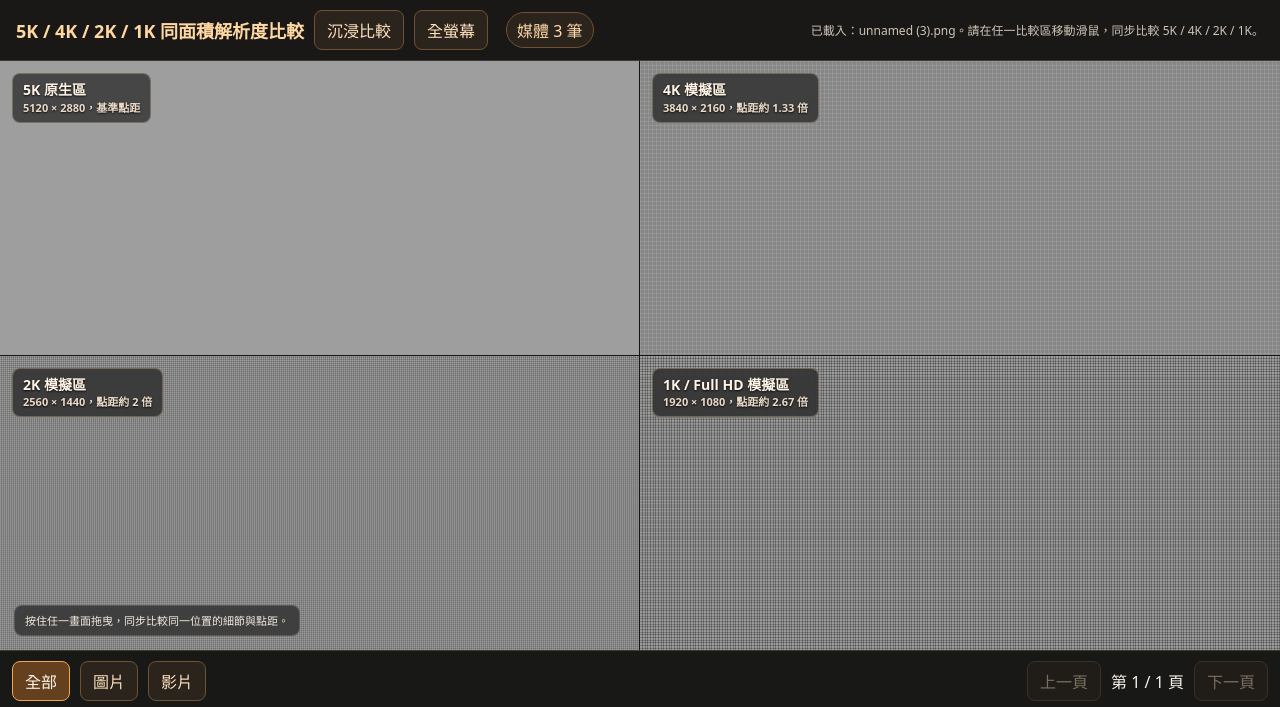
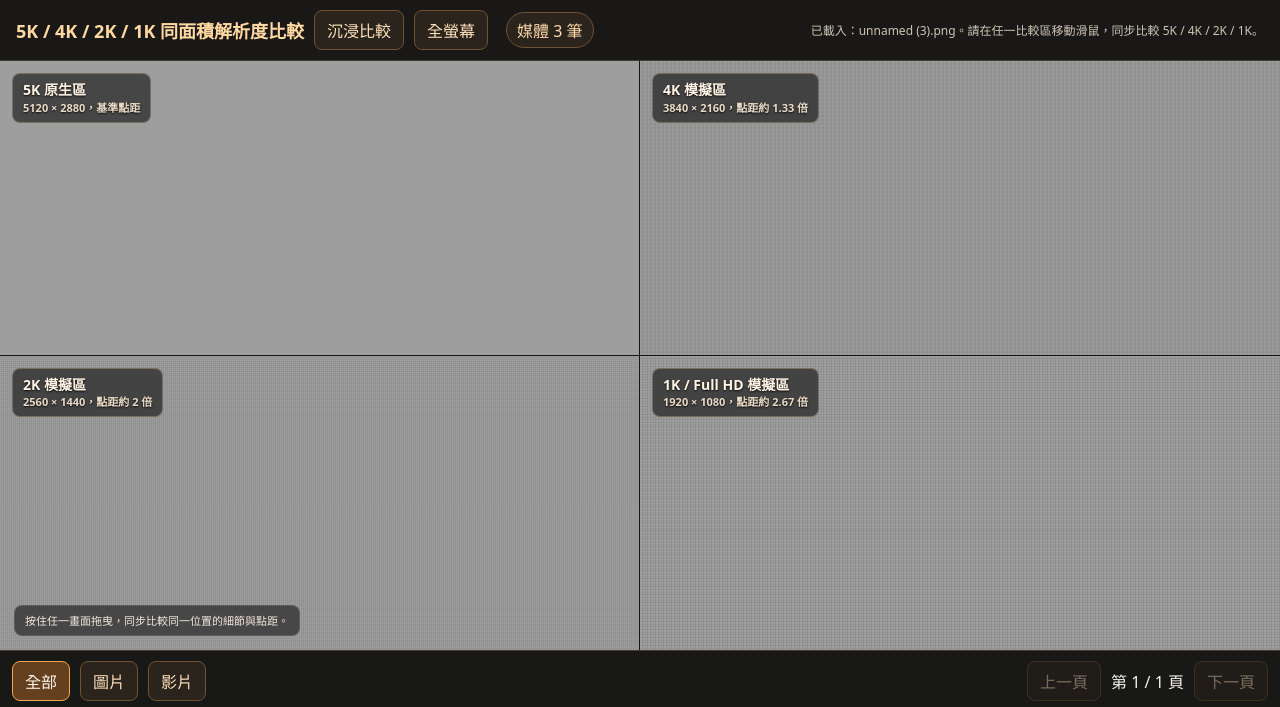
Before and after one commit to FlySamTW/5k-resolution-demo, a website: page index.html in a window 1280 px wide. Shown: the top 707 px of the page. Drawn offline with Linux system fonts and the light colour scheme; no server answers; grey boxes are pictures that could not be loaded.

Commit message:
Reduce dot pitch dimming

```diff
--- a/index.html
+++ b/index.html
@@ -468,10 +468,10 @@
   <script>
     const BASE_5K = { width: 5120, height: 2880 };
     const SIMS = [
-      { id: "5k", label: "5K", width: 5120, height: 2880, pitch: 1, maskOpacity: 0 },
-      { id: "4k", label: "4K", width: 3840, height: 2160, pitch: 5120 / 3840, maskOpacity: 0.42 },
-      { id: "2k", label: "2K", width: 2560, height: 1440, pitch: 5120 / 2560, maskOpacity: 0.58 },
-      { id: "1k", label: "1K / Full HD", width: 1920, height: 1080, pitch: 5120 / 1920, maskOpacity: 0.72 }
+      { id: "5k", label: "5K", width: 5120, height: 2880, pitch: 1, gapOpacity: 0 },
+      { id: "4k", label: "4K", width: 3840, height: 2160, pitch: 5120 / 3840, gapOpacity: 0.2 },
+      { id: "2k", label: "2K", width: 2560, height: 1440, pitch: 5120 / 2560, gapOpacity: 0.28 },
+      { id: "1k", label: "1K / Full HD", width: 1920, height: 1080, pitch: 5120 / 1920, gapOpacity: 0.36 }
     ];
     const SUPPORTED_IMAGE = [".png", ".jpg", ".jpeg", ".webp"];
     const SUPPORTED_VIDEO = [".mp4", ".webm"];
@@ -804,17 +804,27 @@
       if (!opacity || pitch <= 1.05) return;
 
       const step = pitch;
-      const gap = Math.max(0.12, pitch * 0.14);
-      const start = Math.max(0.4, pitch - gap);
+      const seam = Math.max(0.28, Math.min(0.72, pitch * 0.07));
+      const dot = Math.max(0.5, Math.min(1.15, pitch * 0.24));
+      const seamAlpha = Math.min(0.16, opacity * 0.35);
+      const dotAlpha = opacity;
+      const seamStart = Math.max(0.35, pitch - seam);
+      const dotOffset = dot / 2;
 
       ctx.save();
-      ctx.globalAlpha = opacity;
-      ctx.fillStyle = "#000";
-      for (let x = start; x < width; x += step) {
-        ctx.fillRect(x, 0, gap, height);
+      ctx.fillStyle = `rgba(0, 0, 0, ${seamAlpha})`;
+      for (let x = seamStart; x < width; x += step) {
+        ctx.fillRect(x, 0, seam, height);
       }
-      for (let y = start; y < height; y += step) {
-        ctx.fillRect(0, y, width, gap);
+      for (let y = seamStart; y < height; y += step) {
+        ctx.fillRect(0, y, width, seam);
+      }
+
+      ctx.fillStyle = `rgba(0, 0, 0, ${dotAlpha})`;
+      for (let y = seamStart; y < height; y += step) {
+        for (let x = seamStart; x < width; x += step) {
+          ctx.fillRect(x - dotOffset, y - dotOffset, dot, dot);
+        }
       }
       ctx.restore();
     }
@@ -841,7 +851,7 @@
       ctx.imageSmoothingEnabled = false;
       ctx.clearRect(0, 0, canvas.width, canvas.height);
       ctx.drawImage(buffer, 0, 0, downW, downH, 0, 0, canvas.width, canvas.height);
-      drawPixelGap(ctx, canvas.width, canvas.height, sim.pitch, sim.maskOpacity);
+      drawPixelGap(ctx, canvas.width, canvas.height, sim.pitch, sim.gapOpacity);
     }
 
     function drawAllNow() {
```
Also changed, not shown: server.js (+21 -6 lines).
